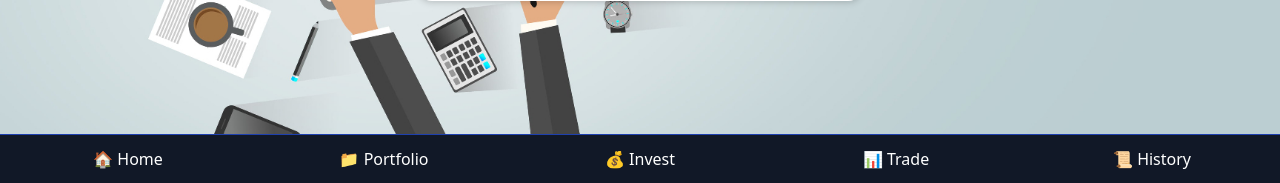
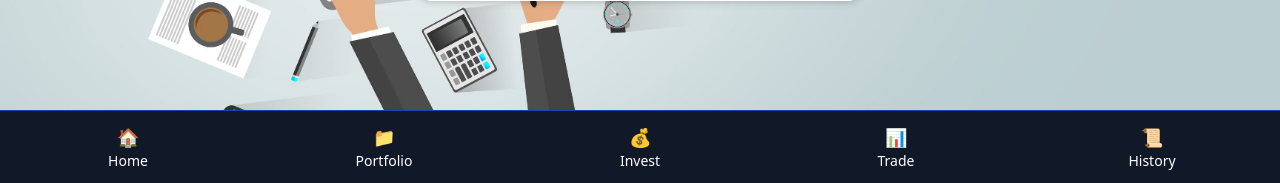
Before and after one commit to AdeSam11/specites_app, a Django app: page /invest/ in a window 1280 px wide. Shown: the part 617-800 px from the top of the page. Run offline with Django 3.2, Linux system fonts and the light colour scheme; the visitor is signed in with stand-in values (Sample User, id 1); parts of the project's set-up code (start-up, migrations or seed data) failed here and were passed over; some libraries are stand-ins or nearby versions.

Commit message:
Update features

```diff
--- a/templates/core/footer.html
+++ b/templates/core/footer.html
@@ -1,20 +1,25 @@
 {% if request.user.is_authenticated %}
     <footer id="dynamic-footer" class="fixed bottom-0 left-0 w-full bg-gray-900 text-white shadow-lg border-t border-blue-800">
-        <nav class="grid grid-cols-5 gap-0 py-2 text-xs sm:text-xs md:text-base">
+        <nav class="grid grid-cols-5 gap-0 py-2 text-sm sm:text-sm md:text-sm">
             <a href="{% url 'home' %}" class="flex flex-col items-center px-2 py-1 hover:bg-gray-800 transition duration-300">
-                <span>🏠 Home</span>
+                <span class="block text-lg">🏠</span>
+                <span class="block">Home</span>
             </a>
             <a href="{% url 'Investment:portfolio' %}" class="flex flex-col items-center px-2 py-1 hover:bg-gray-800 transition duration-300">
-                <span>📁 Portfolio</span>
+                <span class="block text-lg">📁</span>
+                <span class="block">Portfolio</span>
             </a>
             <a href="{% url 'Investment:invest' %}" class="flex flex-col items-center px-2 py-1 hover:bg-gray-800 transition duration-300">
-                <span>💰 Invest</span>
+                <span class="block text-lg">💰</span>
+                <span class="block">Invest</span>
             </a>
             <a href="{% url 'trade:trade_index' %}" class="flex flex-col items-center px-2 py-1 hover:bg-gray-800 transition duration-300">
-                <span>📊 Trade</span>
+                <span class="block text-lg">📊</span>
+                <span class="block">Trade</span>
             </a>
             <a href="{% url 'accounts:history' %}" class="flex flex-col items-center px-2 py-1 hover:bg-gray-800 transition duration-300">
-                <span>📜 History</span>
+                <span class="block text-lg">📜</span>
+                <span class="block">History</span>
             </a>
         </nav>
     </footer>
```
